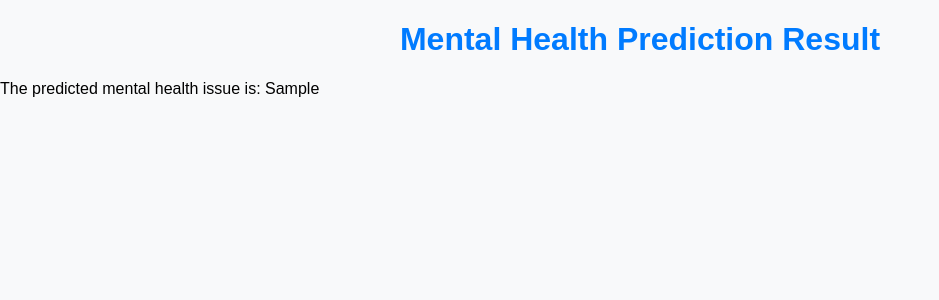
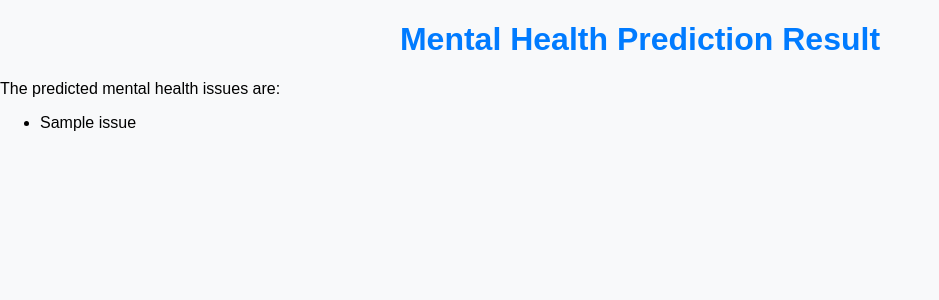
Before and after one commit to Soumyadantre/MindLytics, a Flask app: template template/result.html in a window 1280 px wide. Shown: the top 300 px of the page, without its empty margins (0-939 px from the left). Run offline with Flask 3, Linux system fonts and the light colour scheme; the template is opened without the code that fills it: most values are stand-ins (such as "Sample title", 1, 10 or a date in 2020).

Commit message:
Update result.html

```diff
--- a/template/result.html
+++ b/template/result.html
@@ -8,6 +8,11 @@
 </head>
 <body>
     <h1>Mental Health Prediction Result</h1>
-    <p>The predicted mental health issue is: {{ predicted_issue }}</p>
+    <p>The predicted mental health issues are:</p>
+    <ul>
+        {% for issue in predicted_issues %}
+        <li>{{ issue }}</li>
+        {% endfor %}
+    </ul>
 </body>
 </html>
```
